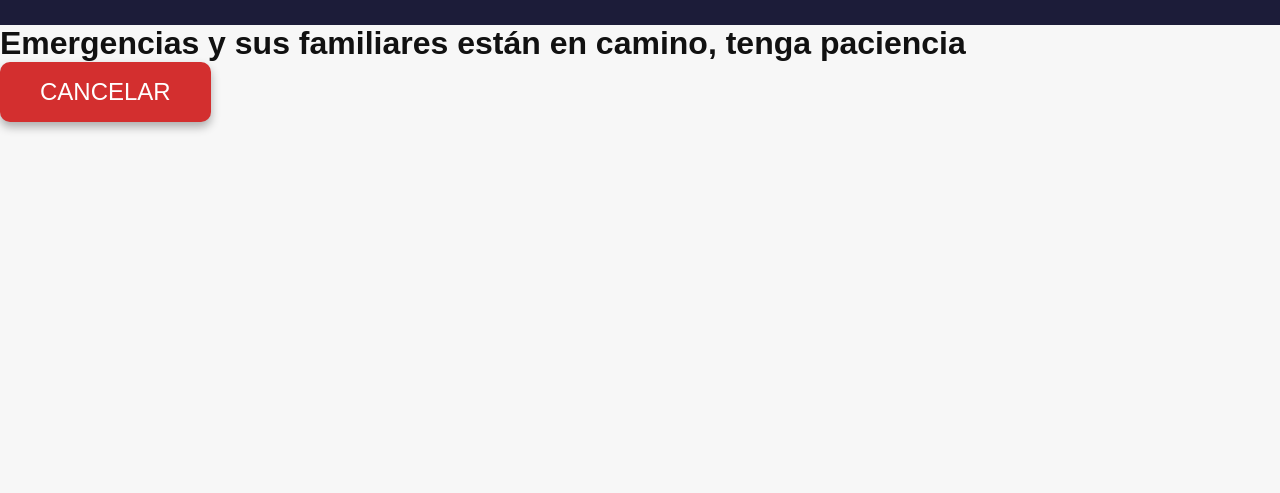
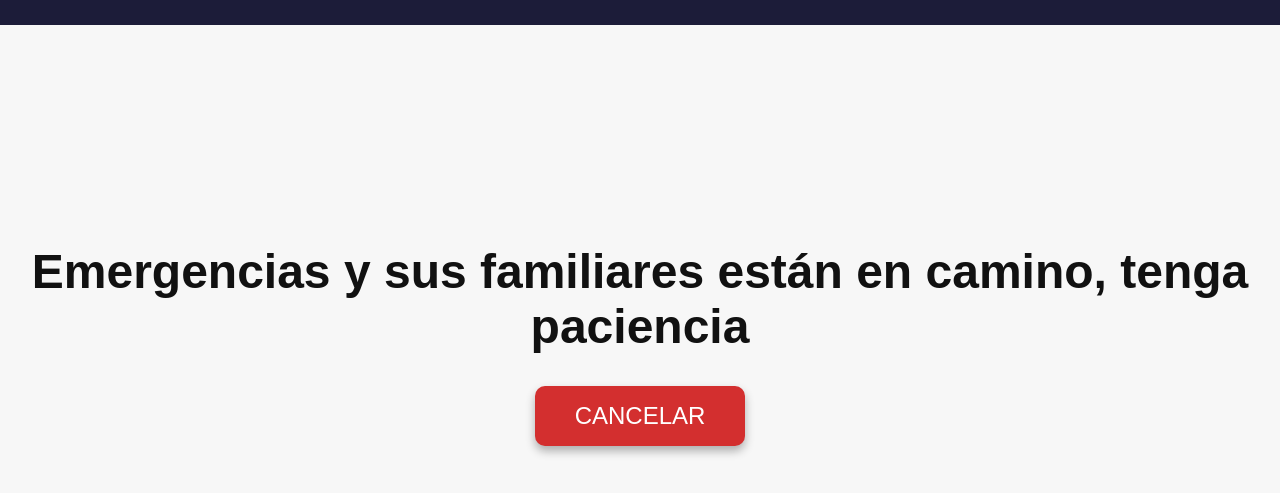
Before and after one commit to id00860104/ocasoia, a plain HTML site: page SOS.html in a window 1280 px wide. Shown: the part 57-550 px from the top of the page. Drawn offline with Linux system fonts and the light colour scheme.

Commit message:
Update ocasoIA.css

```diff
--- a/ocasoIA.css
+++ b/ocasoIA.css
@@ -125,9 +125,23 @@ body {
   background-color: #b71c1c;
 }
 
+/* SOS */
 
+.sos-contenido {
+  display: flex;
+  flex-direction: column;
+  align-items: center;
+  justify-content: center;
+  height: 80vh;
+  text-align: center;
+}
 
+.sos-texto {
+  font-size: 3rem;
+  margin-bottom: 2rem;
+}
 
+/* Usa el mismo botón de cancelar que Asistente */
 
 
 
```
